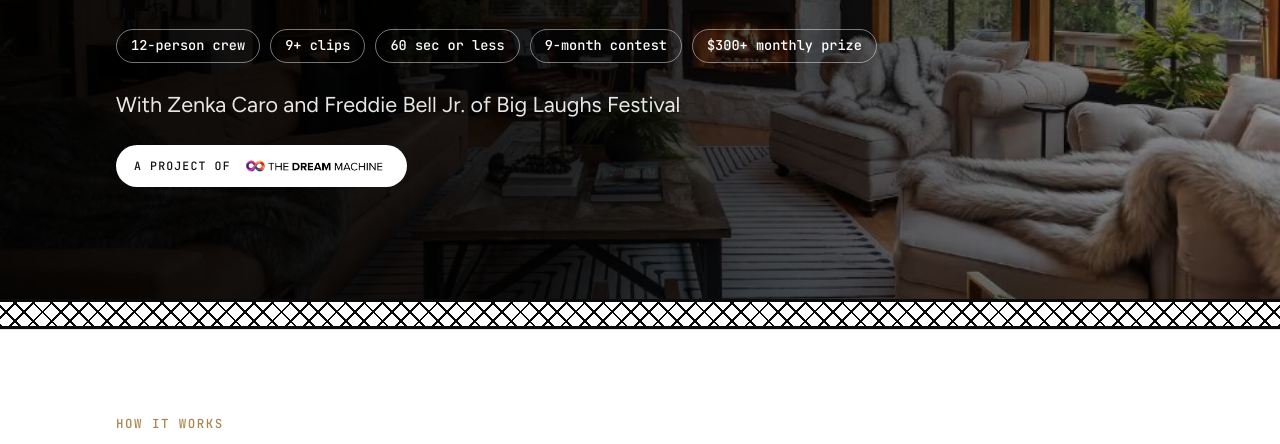
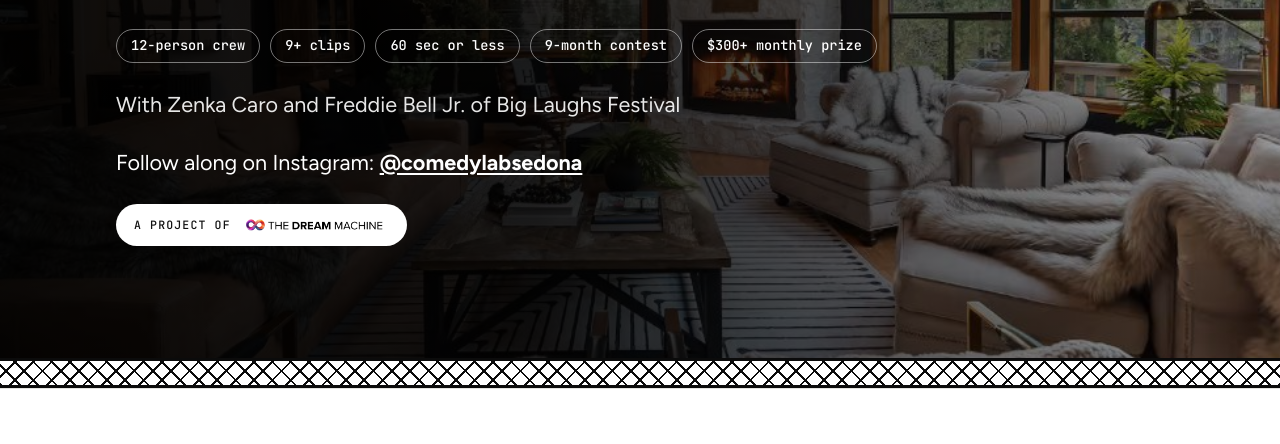
Before and after one commit to ourlightnet/comedy-lab-sedona, a plain HTML site: page site/index.html in a window 1280 px wide. Shown: the part 350-794 px from the top of the page. Drawn offline with Linux system fonts and the light colour scheme; a web font is replaced by a local one.

Commit message:
Add @comedylabsedona Instagram link
Co-Authored-By: Claude Opus 5.5 (1M context) <noreply@anthropic.com>
Claude-Session: https://claude.ai/code/session_01RNdJaLkAZgGiP9P4nM93yt

```diff
--- a/site/index.html
+++ b/site/index.html
@@ -198,6 +198,8 @@ textarea{min-height:70px;resize:vertical}
 .lb-bar button{background:transparent;border:1px solid rgba(255,255,255,.4);color:#FFFFFF;border-radius:999px;width:38px;height:38px;cursor:pointer;font-size:1rem}
 @media (max-width:640px){.photos{grid-template-columns:repeat(2,minmax(0,1fr))}.ph.wide{grid-row:auto}}
 @media (prefers-reduced-motion:reduce){.ph img{transition:none}}
+.ig{font-size:1rem}
+.ig a{font-weight:700}
 footer{padding-block:40px;border-top:1px solid var(--line);color:var(--muted);font-size:.9rem}
 
 @media (max-width:820px){.vote-grid{grid-template-columns:1fr}}
@@ -251,6 +253,7 @@ a.btn{text-decoration:none;display:inline-block}
     <p>9 comedians, 5 dimensions and 1 house in Sedona.</p>
     <div class="facts"><span>12-person crew</span><span>9+ clips</span><span>60 sec or less</span><span>9-month contest</span><span>$300+ monthly prize</span></div>
     <p class="credit">With Zenka Caro and Freddie Bell Jr. of Big Laughs Festival</p>
+    <p class="ig">Follow along on Instagram: <a href="https://instagram.com/comedylabsedona" target="_blank" rel="noopener" style="color:#FFFFFF">@comedylabsedona</a></p>
     <a class="dm-badge" href="https://thedreammachine.org" target="_blank" rel="noopener"><span>A project of</span><img src="assets/img/dream-machine.png" alt="The Dream Machine" width="208" height="31"></a>
   </div>
 </header>
@@ -426,7 +429,7 @@ a.btn{text-decoration:none;display:inline-block}
 </div></section>
 </main>
 
-<footer><div class="wrap">What on Earth!? · The Comedy Lab, a Dream Machine project · Sedona, Arizona · With Zenka Caro and Freddie Bell Jr. of Big Laughs Festival</div></footer>
+<footer><div class="wrap">What on Earth!? · The Comedy Lab, a Dream Machine project · Sedona, Arizona · With Zenka Caro and Freddie Bell Jr. of Big Laughs Festival · Instagram <a href="https://instagram.com/comedylabsedona" target="_blank" rel="noopener">@comedylabsedona</a></div></footer>
 
 
 <script src="assets/js/main.js"></script>
```
